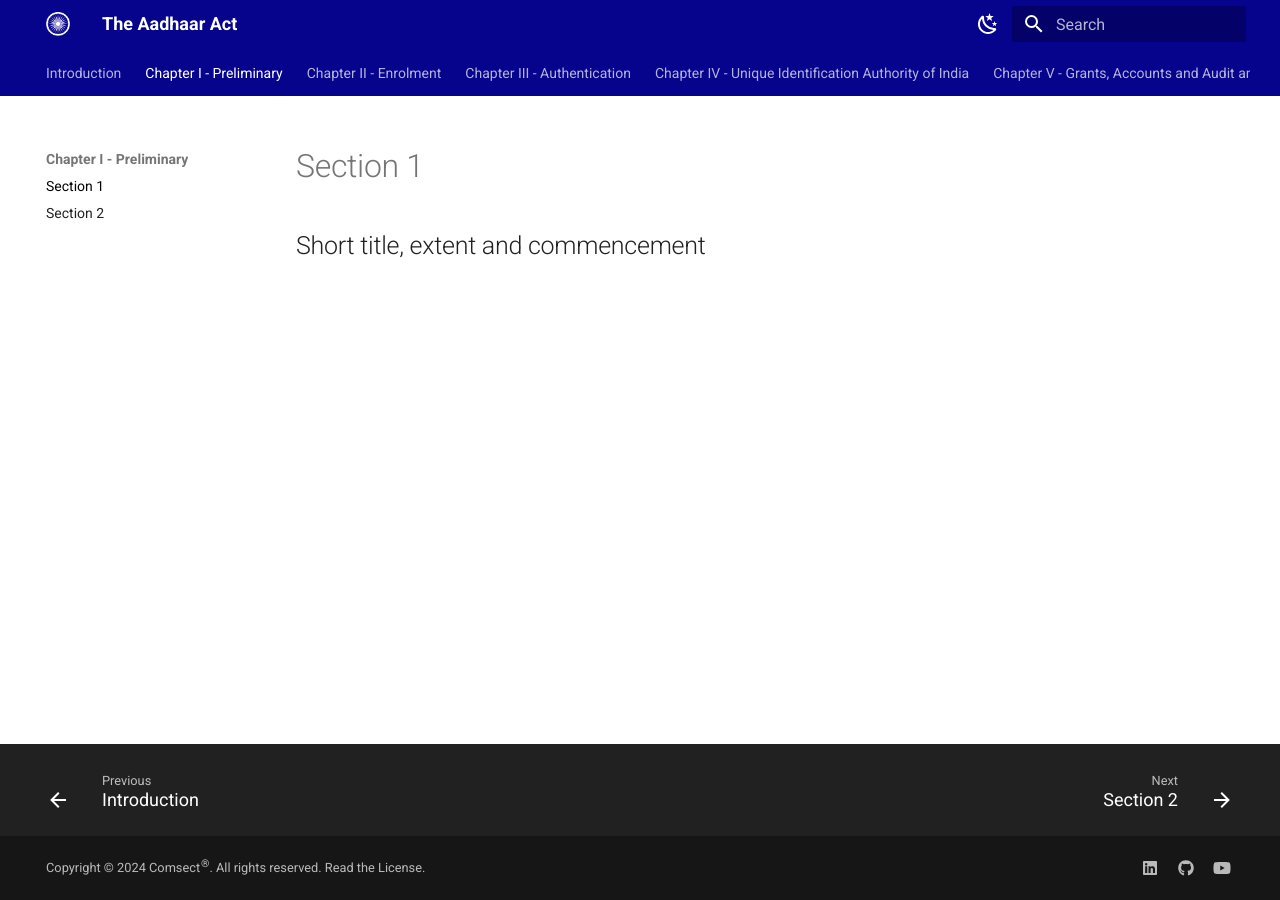
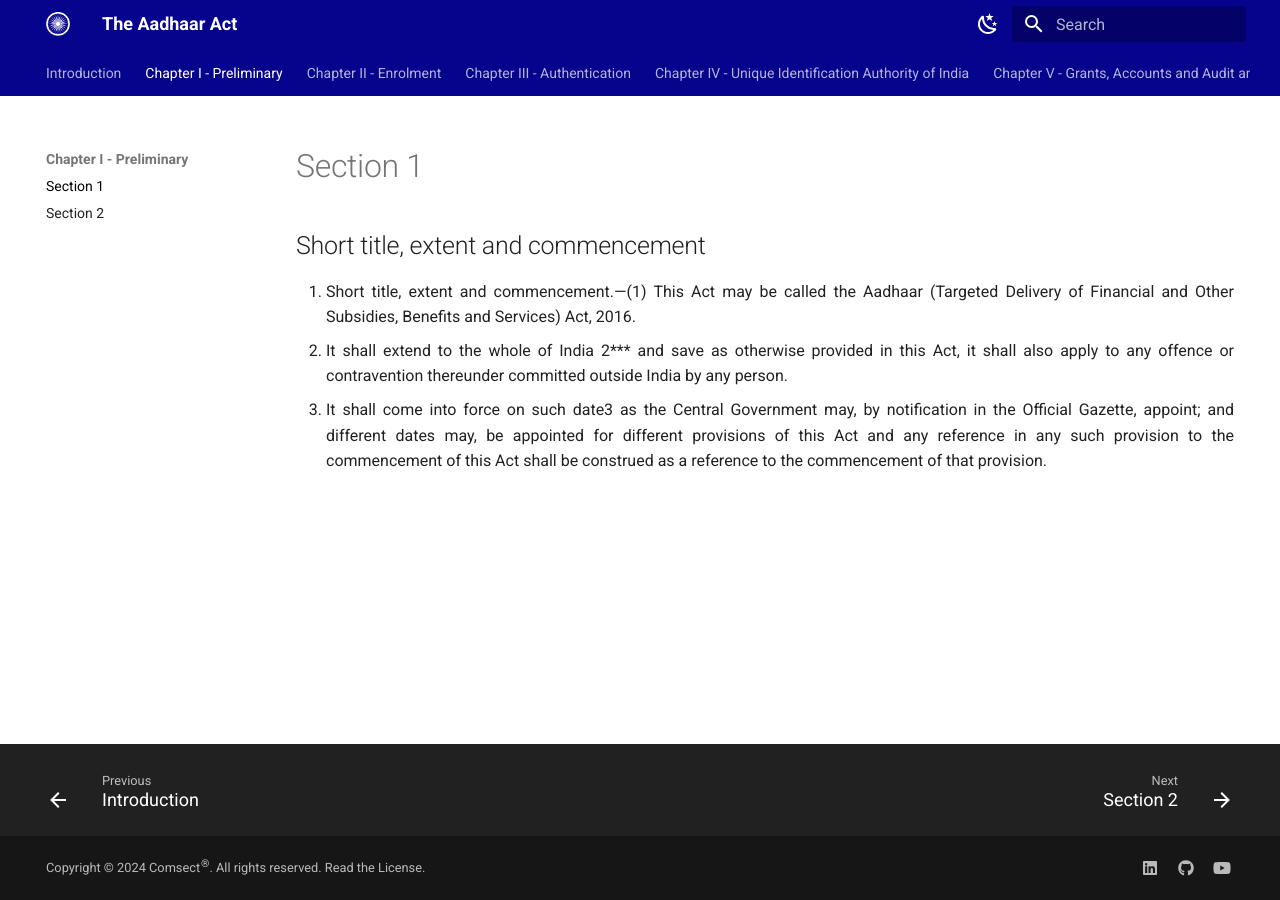
Before and after one commit to comsect/aadhaar-act, an MkDocs documentation site: the page built from docs/en/1.md, in a window 1280 px wide. Built offline with MkDocs 1.6.1 and Material for MkDocs 9.7.7, drawn with Linux system fonts in a browser that asks for light colours.

Commit message:
add section-one

```diff
--- a/docs/en/1.md
+++ b/docs/en/1.md
@@ -5,3 +5,7 @@
 ---
 
 ##  Short title, extent and commencement
+
+1. Short title, extent and commencement.—(1) This Act may be called the Aadhaar (Targeted Delivery of Financial and Other Subsidies, Benefits and Services) Act, 2016.
+2. It shall extend to the whole of India 2*** and save as otherwise provided in this Act, it shall also apply to any offence or contravention thereunder committed outside India by any person.
+3. It shall come into force on such date3 as the Central Government may, by notification in the Official Gazette, appoint; and different dates may, be appointed for different provisions of this Act and any reference in any such provision to the commencement of this Act shall be construed as a reference to the commencement of that provision.
```
